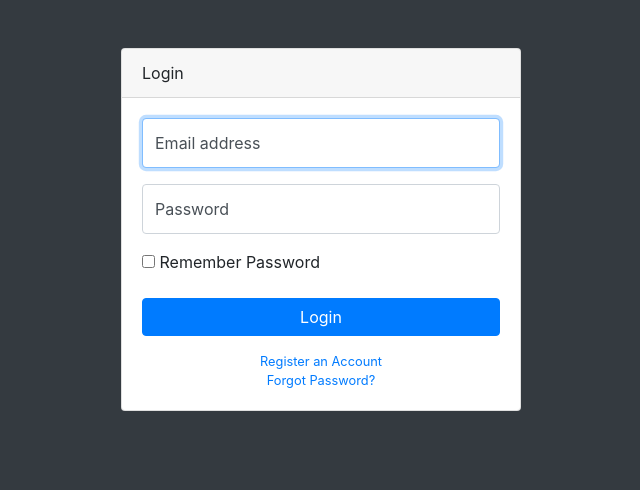
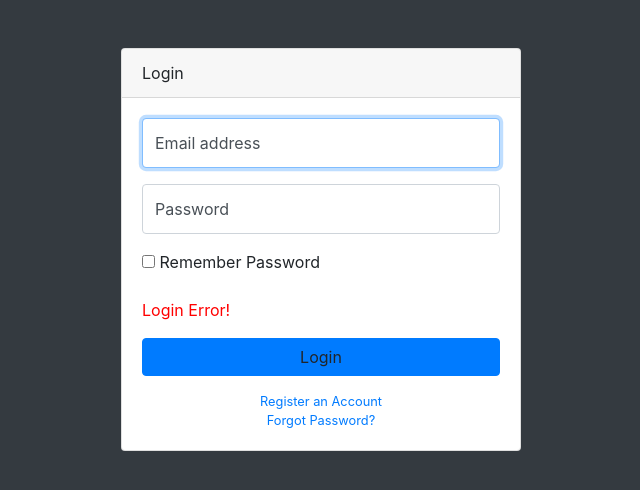
Before and after one commit to luminostech1089/myDashboard, a Flask app: page /login in a window 1280 px wide. Shown: the top 490 px of the page, without its empty margins (319-959 px from the left). Run offline with Flask 2, Linux system fonts and the light colour scheme; parts of the project's set-up code (start-up, migrations or seed data) failed here and were passed over; some libraries are stand-ins or nearby versions.

Commit message:
Added custom css and js file for password validation

```diff
--- a/main.py
+++ b/main.py
@@ -28,6 +28,8 @@
 def tables():
     return render_template('tables.html')
 
+
+
 if __name__ == "__main__":
     logger = Logger()
     logger.set_basic_config()
--- /dev/null
+++ b/static/css/style.css
@@ -0,0 +1,3 @@
+.errMsg{
+color:red;
+}
--- /dev/null
+++ b/static/js/validate_login.js
@@ -0,0 +1,3 @@
+$(document).ready(function(){
+    $('#loginError').text("Login Error!")
+});
--- a/templates/login.html
+++ b/templates/login.html
@@ -16,6 +16,8 @@
 
   <!-- Custom styles for this template-->
   <link href="{{url_for('static', filename='css/sb-admin.css')}}" rel="stylesheet">
+  <!-- My Style sheet -->
+  <link href="{{url_for('static', filename='css/style.css')}}" rel="stylesheet">
 
 </head>
 
@@ -25,7 +27,7 @@
     <div class="card card-login mx-auto mt-5">
       <div class="card-header">Login</div>
       <div class="card-body">
-        <form>
+        <form action='/login' method="POST">
           <div class="form-group">
             <div class="form-label-group">
               <input type="email" id="inputEmail" class="form-control" placeholder="Email address" required="required" autofocus="autofocus">
@@ -46,11 +48,14 @@
               </label>
             </div>
           </div>
-          <a class="btn btn-primary btn-block" href="index.html">Login</a>
+          <div class="form-group">
+          <span id="loginError" class="errMsg"></span>
+          </div>
+          <a class="btn btn-primary btn-block")>Login</a>
         </form>
         <div class="text-center">
-          <a class="d-block small mt-3" href="register.html">Register an Account</a>
-          <a class="d-block small" href="forgot-password.html">Forgot Password?</a>
+          <a class="d-block small mt-3" href={{url_for('register')}}>Register an Account</a>
+          <a class="d-block small" href={{('forgotPwd')}}>Forgot Password?</a>
         </div>
       </div>
     </div>
@@ -62,6 +67,7 @@
 
   <!-- Core plugin JavaScript-->
   <script src="{{url_for('static', filename='vendor/jquery-easing/jquery.easing.min.js')}}"></script>
+  <script src="{{url_for('static', filename='js/validate_login.js')}}"></script>
 
 </body>
 
```
